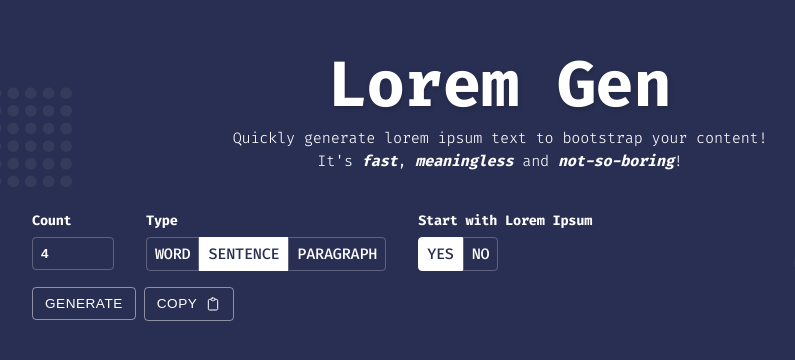
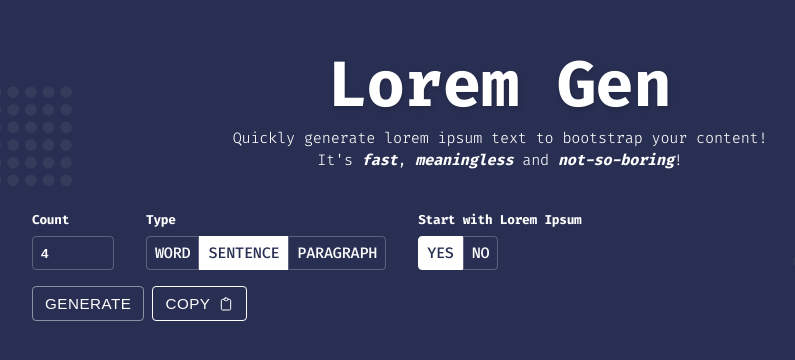
Before and after one commit to DemonDaddy22/Lorem-Gen, a React (Create React App) app: page / in a window 1280 px wide. Shown: the part 218-578 px from the top of the page, without its empty margins (140-935 px from the left). Built offline with nearby package versions, Linux system fonts and the light colour scheme; no server answers.

Commit message:
Add focus to copy button when app loads

```diff
--- a/src/components/Button/index.tsx
+++ b/src/components/Button/index.tsx
@@ -2,16 +2,25 @@ import * as React from 'react';
 import classes from './styles.module.scss';
 
 interface ButtonProps {
+    id: string,
     children: React.ReactNode,
     onClick: () => void;
     style?: React.CSSProperties;
+    focus?: boolean;
+    disabled?: boolean;
 }
 
 const Button = (props: ButtonProps) => {
-    const { children, onClick, style } = props;
+    const { id, children, onClick, style, focus = false, disabled = false } = props;
+
+    React.useEffect(() => {
+        if (focus && document.getElementById(id)) {
+            document.getElementById(id)?.focus();
+        }
+    }, [id, focus]);
 
     return (
-        <button className={classes.generateBtn} style={style} onClick={onClick}>
+        <button id={id} className={classes.generateBtn} style={style} onClick={onClick} disabled={disabled}>
             {children}
         </button>
     );
--- a/src/components/Button/styles.module.scss
+++ b/src/components/Button/styles.module.scss
@@ -4,7 +4,7 @@
     border-radius: 4px;
     color: #fff;
     cursor: pointer;
-    font-size: 0.75rem;
+    font-size: 0.95rem;
     font-weight: 200;
     letter-spacing: 0.5px;
     outline: none;
@@ -32,12 +32,10 @@
     }
 
     @media (min-width: 992px) {
-        font-size: 0.85rem;
         padding: 8px 12px;
     }
 
     @media (min-width: 1500px) {
-        font-size: 0.95rem;
         padding: 10px 14px;
     }
 }
--- a/src/components/Choices/styles.module.scss
+++ b/src/components/Choices/styles.module.scss
@@ -11,11 +11,11 @@
     text-align: left;
 
     @media (min-width: 992px) {
-        font-size: 0.85rem;
+        font-size: 0.8rem;
     }
 
     @media (min-width: 1500px) {
-        font-size: 0.95rem;
+        font-size: 0.85rem;
     }
 }
 
--- a/src/components/CountInput/styles.module.scss
+++ b/src/components/CountInput/styles.module.scss
@@ -11,11 +11,11 @@
     text-align: left;
 
     @media (min-width: 992px) {
-        font-size: 0.85rem;
+        font-size: 0.8rem;
     }
 
     @media (min-width: 1500px) {
-        font-size: 0.95rem;
+        font-size: 0.85rem;
     }
 }
 
--- a/src/components/Generator/index.tsx
+++ b/src/components/Generator/index.tsx
@@ -9,9 +9,6 @@ import OutputBox from '../OutputBox';
 import classes from './styles.module.scss';
 import ClipBoard from '../../assets/clipboard';
 import ClipBoardChecked from '../../assets/clipboardChecked';
-
-// TODO - create a throttle method on resize to update icon size for smaller screens
-// TODO - set the focus on copy button when app loads
 
 export const CHOICES = Object.freeze({
     WORD: { id: 0, label: 'Word', key: 'words' },
@@ -117,8 +114,8 @@ const Generator = () => {
                 <OutputBox style={{ marginTop: 16 }} output={output} choice={choice.id} />
             </div>
             <div className={classes.btnWrapper}>
-                <Button onClick={fetchLoremIpsum}>Generate</Button>
-                <Button onClick={handleCopy} style={{ alignItems: 'center', display: 'flex', gap: 4, paddingRight: 8 }}>
+                <Button id='generate-btn' onClick={fetchLoremIpsum}>Generate</Button>
+                <Button id='copy-btn' focus onClick={handleCopy} style={{ alignItems: 'center', display: 'flex', gap: 4, paddingRight: 8 }}>
                     Cop{isCopied ? 'ied!' : 'y'}
                     {isCopied ? <ClipBoardChecked height={16} /> : <ClipBoard height={16} />}
                 </Button>
```
